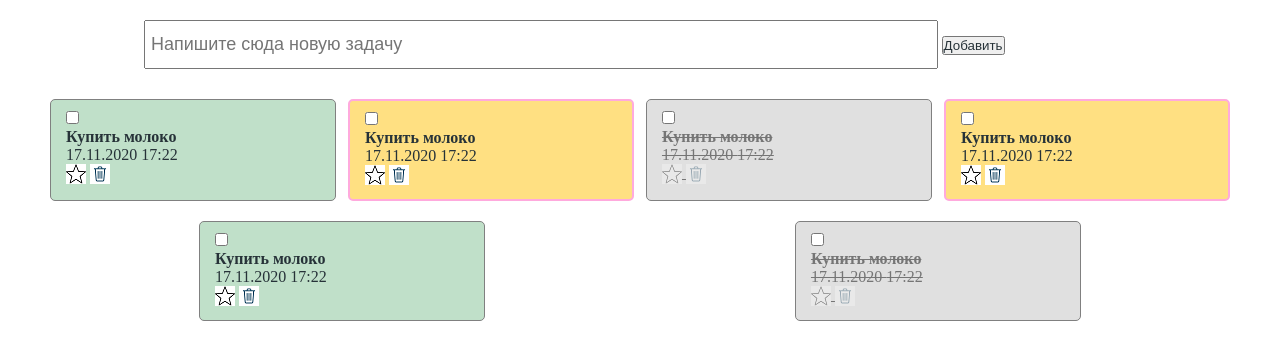
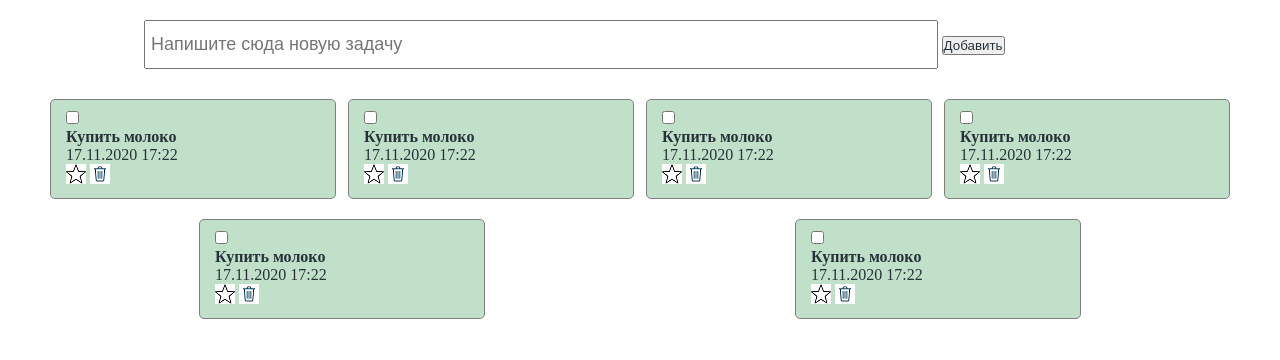
Before and after one commit to Aigerim77/test, a Django app: page / in a window 1280 px wide. Shown: the top 360 px of the page. Run offline with Django 3.2, Linux system fonts and the light colour scheme.

Commit message:
connected styles in todo_list

```diff
--- a/main/static/styles/index.css
+++ b/main/static/styles/index.css
@@ -60,25 +60,7 @@ section{
 
 }
 
-.todo_item.done{
-    background-color: #e0e0e0;
-    text-decoration: line-through;
-    color: #757575;
-}
 
-.todo_item.done h4, .todo_item.done p, .todo_item.done span{
-    color: #757575;
-}
-
-.todo_item.done img{
-    opacity: 0.3;
-}
-
-.todo_item.marked{
-    background-color: #ffe082;
-    border: 2px solid #ffaadd;
-
-}
 
 .todo_item.header{
     display: flex;
--- a/main/templates/test.html
+++ b/main/templates/test.html
@@ -31,8 +31,8 @@
                     <div class="todo_item_footer">
                     <p> {{ todo.created_at }} </p>
                     <div class="action_buttons">
-                        <img src="./icons/unmarked.png" />
-                        <img src='./icons/delete.png' />
+                        <img src="{% static './icons/unmarked.png' %}" />
+                        <img src="{% static './icons/delete.png' %}" />
                     </div>
                 </div>
             </div>
--- a/todo/urls.py
+++ b/todo/urls.py
@@ -28,5 +28,5 @@ urlpatterns = [
     path('page1/', first),
     path('page2/', first1),
     path('page3/', first2),
-]   + static(settings.STATIC_URL, document_root=settings.STATIC_ROOT) \
+ ]  + static(settings.STATIC_URL, document_root=settings.STATIC_ROOT) \
     + static(settings.MEDIA_URL, document_root=settings.MEDIA_ROOT)
```
Also changed, not shown: main/templates/1.html (deleted, +0 -11 lines), main/templates/2.html (deleted, +0 -11 lines), main/views.py (line endings or trailing spaces).
